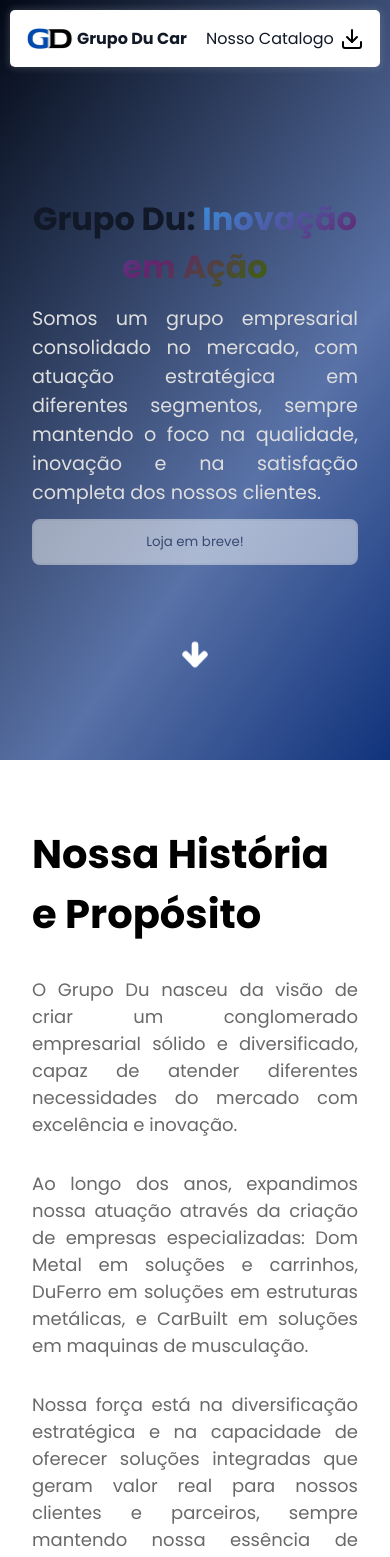
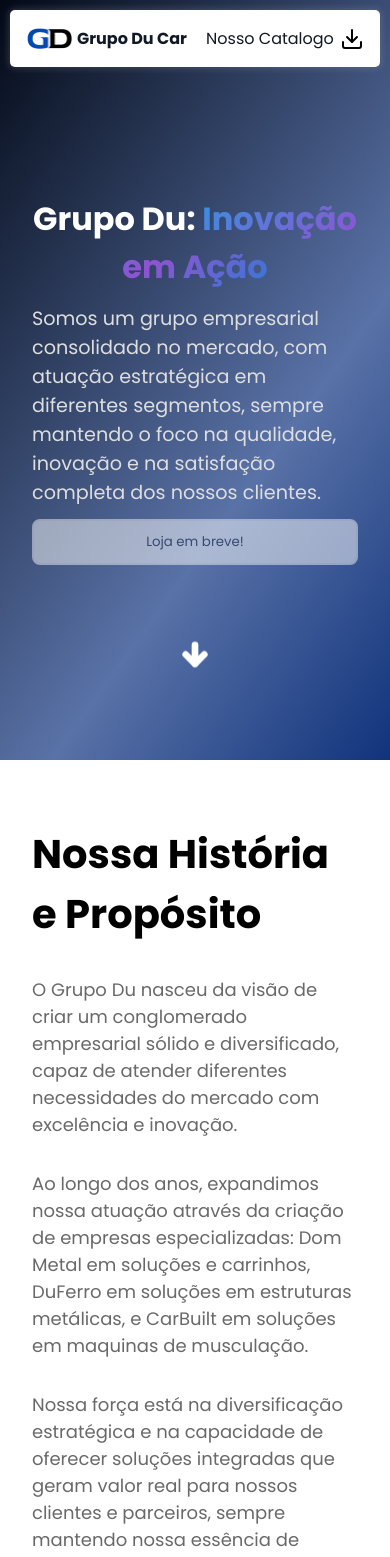
Before and after one commit to GrupoDu/grupodu-landingpage, a Next.js app: page / in a window 390 px wide. Shown: the top 1557 px of the page. Built offline with nearby package versions, Linux system fonts and the light colour scheme.

Commit message:
style(textos): alterando cor de texto destaque e alinhamento

```diff
--- a/src/app/page.module.scss
+++ b/src/app/page.module.scss
@@ -268,8 +268,8 @@
   background: linear-gradient(
     141deg,
     rgba(56, 146, 224, 1) 0%,
-    rgba(99, 37, 110, 1) 59%,
-    rgba(59, 102, 7, 1) 100%
+    rgb(142, 83, 209) 59%,
+    rgb(51, 122, 214) 100%
   );
   background-clip: text;
   color: transparent;
@@ -283,10 +283,11 @@
 
       h1 {
         font-size: 2em;
+        color: white;
       }
 
       p {
-        text-align: justify;
+        text-align: left;
         width: 100%;
       }
     }
@@ -303,7 +304,7 @@
 
         p {
           width: 100%;
-          text-align: justify;
+          text-align: left;
         }
       }
     }
@@ -329,7 +330,7 @@
       .sobreSegmentos {
         width: 80%;
         margin-bottom: 2em;
-        text-align: justify;
+        text-align: left;
       }
     }
 
@@ -344,7 +345,7 @@
 
       h2 {
         width: 80%;
-        text-align: justify;
+        text-align: left;
         font-size: 18px;
       }
     }
@@ -372,7 +373,7 @@
         }
 
         p {
-          text-align: justify;
+          text-align: left;
         }
       }
 
@@ -393,7 +394,7 @@
 
       p {
         width: 100%;
-        text-align: justify;
+        text-align: left;
       }
 
       .formInfos {
@@ -436,7 +437,7 @@
 
         p {
           width: 100%;
-          text-align: justify;
+          text-align: left;
         }
       }
     }
--- a/src/components/infosContatos/styles.module.scss
+++ b/src/components/infosContatos/styles.module.scss
@@ -30,6 +30,7 @@
         display: flex;
         flex-direction: column;
         gap: 0.4em;
+        width: 90%;
       }
     }
 
--- a/src/components/segmento/styles.module.scss
+++ b/src/components/segmento/styles.module.scss
@@ -83,7 +83,7 @@
     transition: all 0.1s ease-in-out;
 
     p {
-      text-align: justify;
+      text-align: left;
       width: 90%;
       margin: 1em 0;
     }
```
